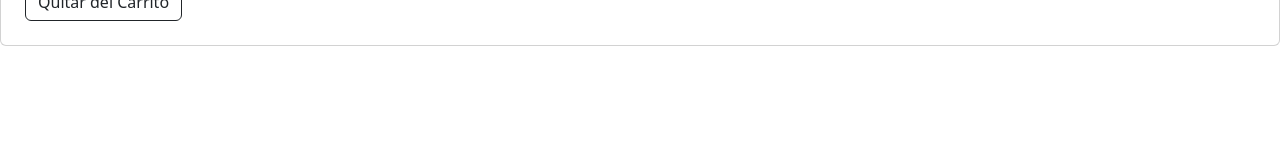
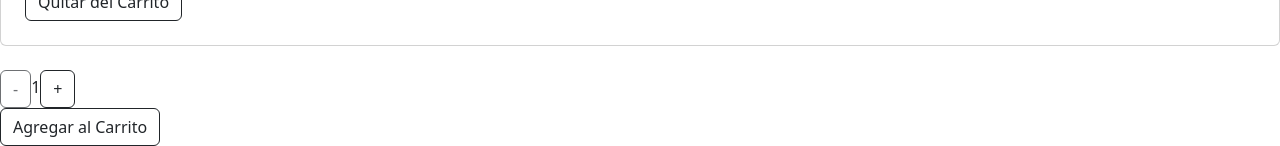
Before and after one commit to Goicoch/reactGoicochea, a React (Create React App) app: page / in a window 1280 px wide. Shown: the part 2584-2730 px from the top of the page. Before the commit the page ends 2654 px from the top, so only its background shows below. Built offline with nearby package versions, Linux system fonts and the light colour scheme.

Commit message:
contador

```diff
--- a/src/App.js
+++ b/src/App.js
@@ -7,12 +7,15 @@ import ItemDetailContainer from './components/ItemDetailContainer/ItemDetailCont
 import Cart from './components/Cart/Cart';
 import {BrowserRouter, Routes, Route} from "react-router-dom";
 import 'bootstrap/dist/css/bootstrap.min.css';
+import Contador from "./components/Contador/Contador";
 
 function App() {
   return (
     <div>
+
     <BrowserRouter>
     <NavBar/>
+
     <Routes>
       <Route path="/" element={ <ItemListContainer/>} />
       <Route path="/category/" element={ <ItemListContainer/>} />
--- /dev/null
+++ b/src/components/Contador/Contador.js
@@ -0,0 +1,30 @@
+import React,{useState}from "react" ;
+
+export const Contador = ({ initial , stock, onAdd }) => {
+   const [count, setCount] = useState(initial);
+
+   const quitar = () => {
+    setCount (count - 1);
+   }
+   const sumar = () => {
+    setCount (count + 1);
+   }
+
+    return (
+        <div>
+<button disabled ={count <= 1 } onClick ={quitar} type="button"  className="  btn btn-outline-dark">-</button>
+<span>{count}</span>
+<button disabled ={count >=stock } onClick ={sumar} type="button"  className="  btn btn-outline-dark">+</button>
+    <div>
+        <button disabled={stock <= 0} onClick ={() => onAdd(count)} type="button"  className="  btn btn-outline-dark"> Agregar al Carrito</button>
+    </div>
+
+
+</div>
+    );
+
+
+
+}
+
+export default Contador;
--- a/src/components/ItemListContainer/ItemListContainer.js
+++ b/src/components/ItemListContainer/ItemListContainer.js
@@ -1,6 +1,7 @@
 import React, {useEffect, useState } from "react";
 import ItemList from "../ItemList/ItemList";
 import { useParams } from "react-router-dom";
+import Contador from "../Contador/Contador";
 
 const books = [
     {"id":1, "name":"Harry Potter","imagen":".//imagenes/harry potter.jpg", "price":3200, "autor":"J.K Rowling", "stock":0, "genero":"terror"},
@@ -14,6 +15,11 @@ const books = [
   ]
 
 export const ItemListContainer = ({texto}) => {
+
+    const onAdd =(cantidad) =>{
+        console.log(`Compraste ${cantidad} total`)
+    }
+
     const [data, setData] = useState([]);
 
     const {categoryId} = useParams();
@@ -36,8 +42,8 @@ export const ItemListContainer = ({texto}) => {
     return (
 
         <>
-
-          <ItemList data={data}/>
+            <ItemList data={data}/>
+            <Contador initial ={1} stock={10} onAdd={onAdd}/>
         </>
          );
         }
```
